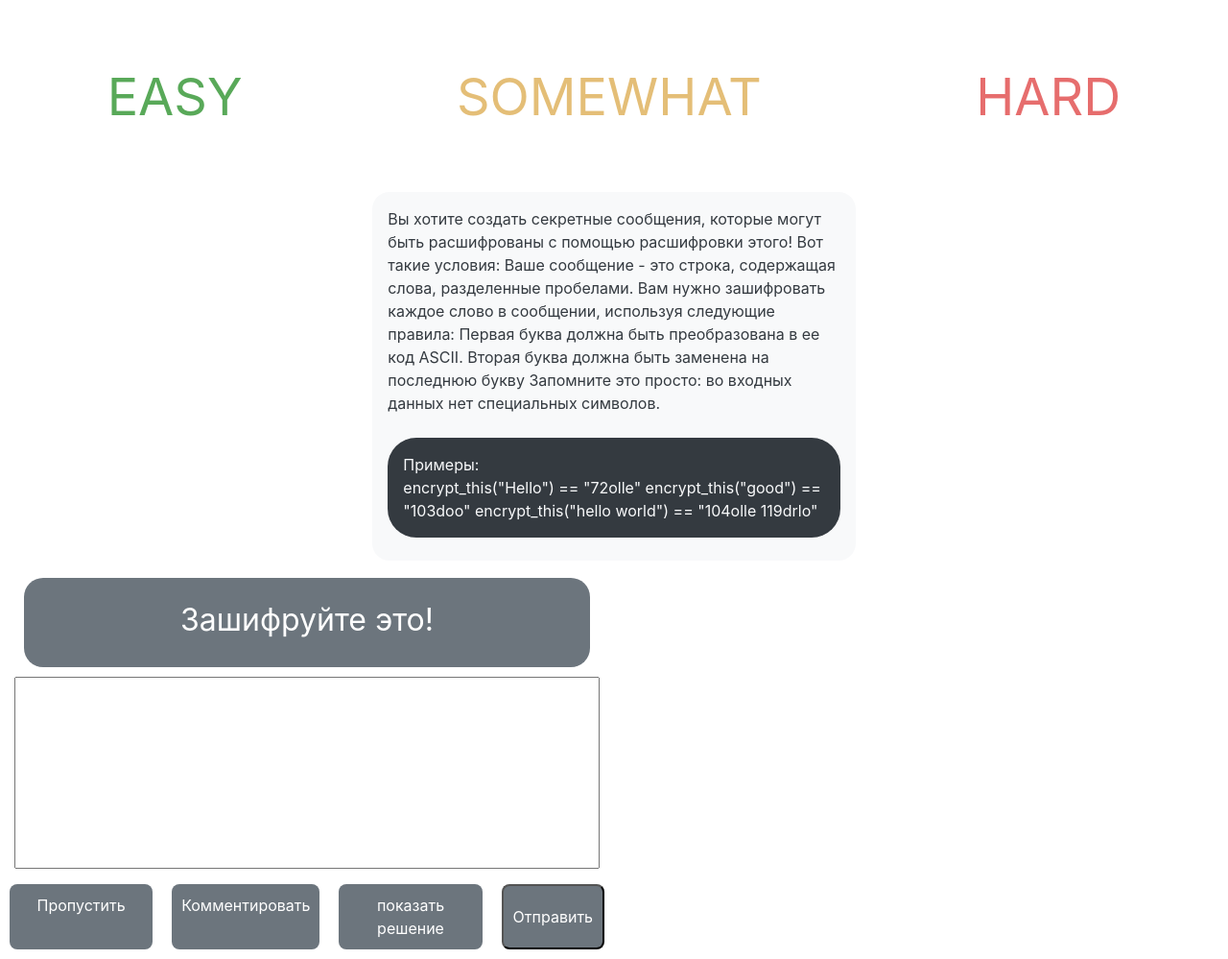
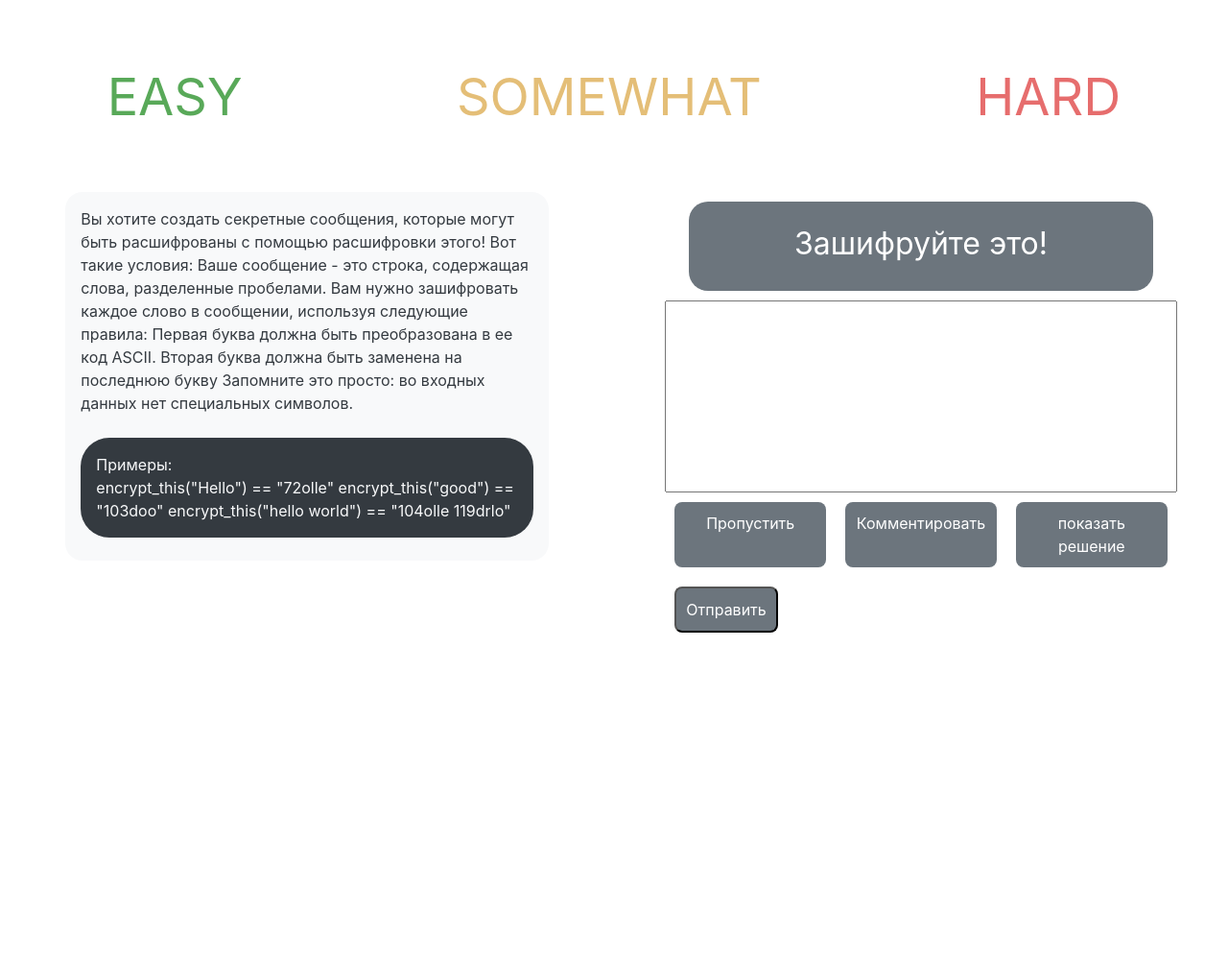
Before and after one commit to ool3/beard-programming, a Django app: page /task_template/1/ in a window 1280 px wide. Shown: the part 56-1055 px from the top of the page at 96% size. After the commit the page ends 715 px from the top, so only its background shows below. Run offline with Django 3.2, Linux system fonts and the light colour scheme; data comes from the database, SQL or seed files in the repository; some libraries are stand-ins or nearby versions.

Commit message:
пофикшена task template

```diff
--- a/aviacode/main/templates/main/tasks_template.html
+++ b/aviacode/main/templates/main/tasks_template.html
@@ -5,12 +5,13 @@
 {% endblock %}
 
 {% block content %}
-    <div class="container-fluid">
+    <div class="container-fluid justify-content-center">
         <div class="row justify-content-around align-items-center" style=" height: 200px">
             <a href="#" class="top-bar-content" style="color: #59a959;">EASY</a>
             <a href="#" class="top-bar-content" style="color: #e4be77;">SOMEWHAT</a>
             <a href="#" class="top-bar-content" style="color: #e66d6d;">HARD</a>
         </div>
+    <form class="" method="post">
         <div class="row justify-content-around">
             <div class="col-md-5 task_bar">
                     {% block task_text %}
@@ -20,24 +21,24 @@
 
                         {% endblock task_text %}
                     </div>
-            <form class="" method="post">
                 {% if result %}
                 <div class="p-3 mb-2 text-dark" style="border-radius: 18px;background-color: #c28d8d;">
-                    Result: {{ result }}{% endif %}
+                        Result: {{ result }}
                 </div>
+                {% endif %}
                 {% if process_time %}
-            Time: {{ process_time }}{% endif %}
+                <div>Time: {{ process_time }}</div>{% endif %}
                 {% if output %}
-            <div class="p-3 mb-2 text-dark" style="border-radius: 18px;background-color: #acb484;">Output: {{ output }}{% endif %}</div>
+                <div class="p-3 mb-2 text-dark" style="border-radius: 18px;background-color: #acb484;">Output: {{ output }}</div>{% endif %}
             </div>
-
-            <div class="col-md-6 code_bar">
+            <div class="col-md-5 code_bar">
                 <div class="row task_name">
                     {% block task_name %}{{article}}{% endblock task_name %}
                 </div>
-
+                <div class="row">
                     {% csrf_token %}
                     <textarea id="code-area" type="text" name="code" style="width: 100%;height: 200px;"></textarea>
+                </div>
                 <div class="row">
                     <a href="#" class="col bottom-code-bar">
                         Пропустить
@@ -50,9 +51,8 @@
                     </a>
                     <input class="bottom-code-bar" type="submit" value="Отправить">
                 </div>
-
+            </div>
+        </div>
     </form>
     </div>
-        </div>
-    </div>
 {% endblock %}
```
Lines whose indentation alone changed are shown as unchanged.
